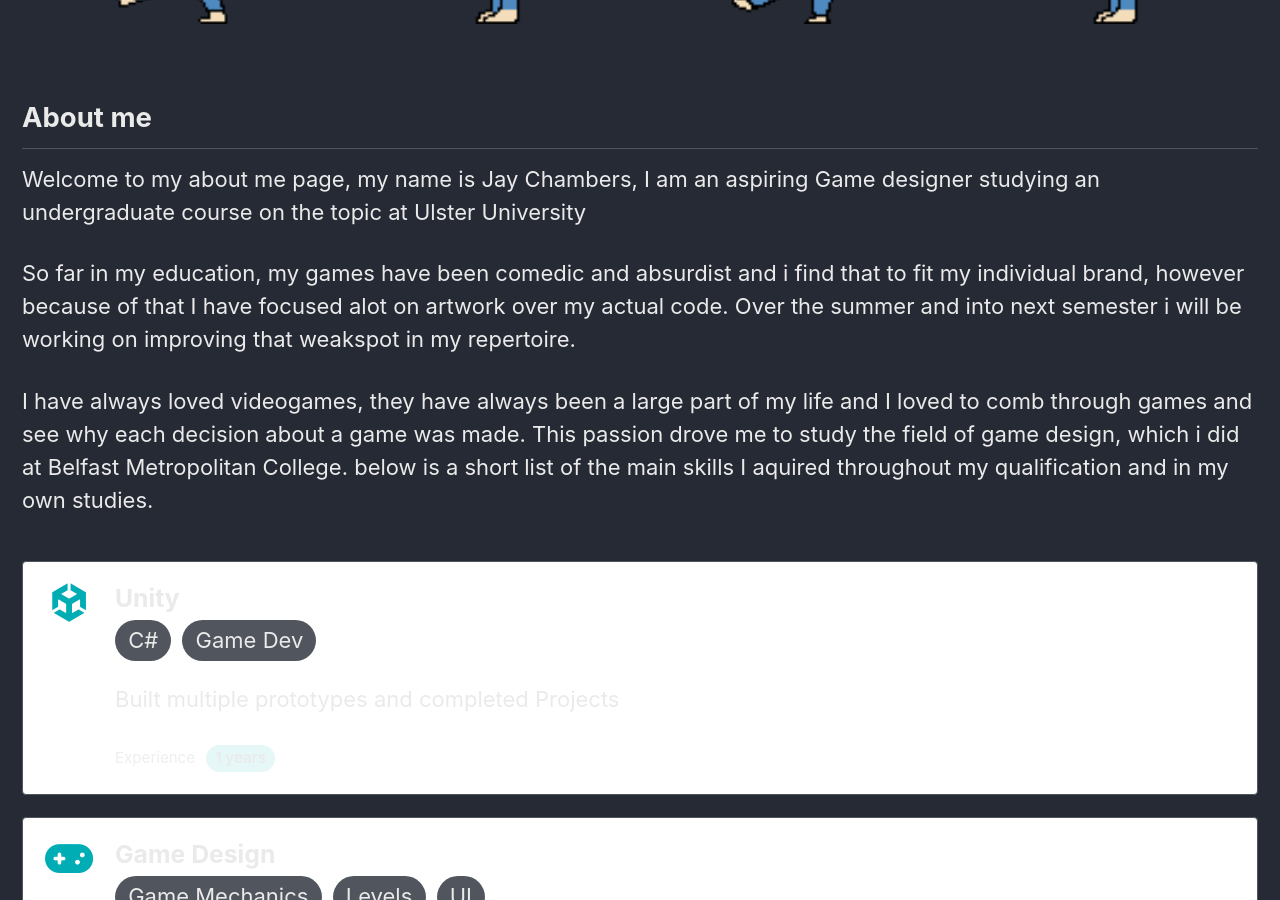
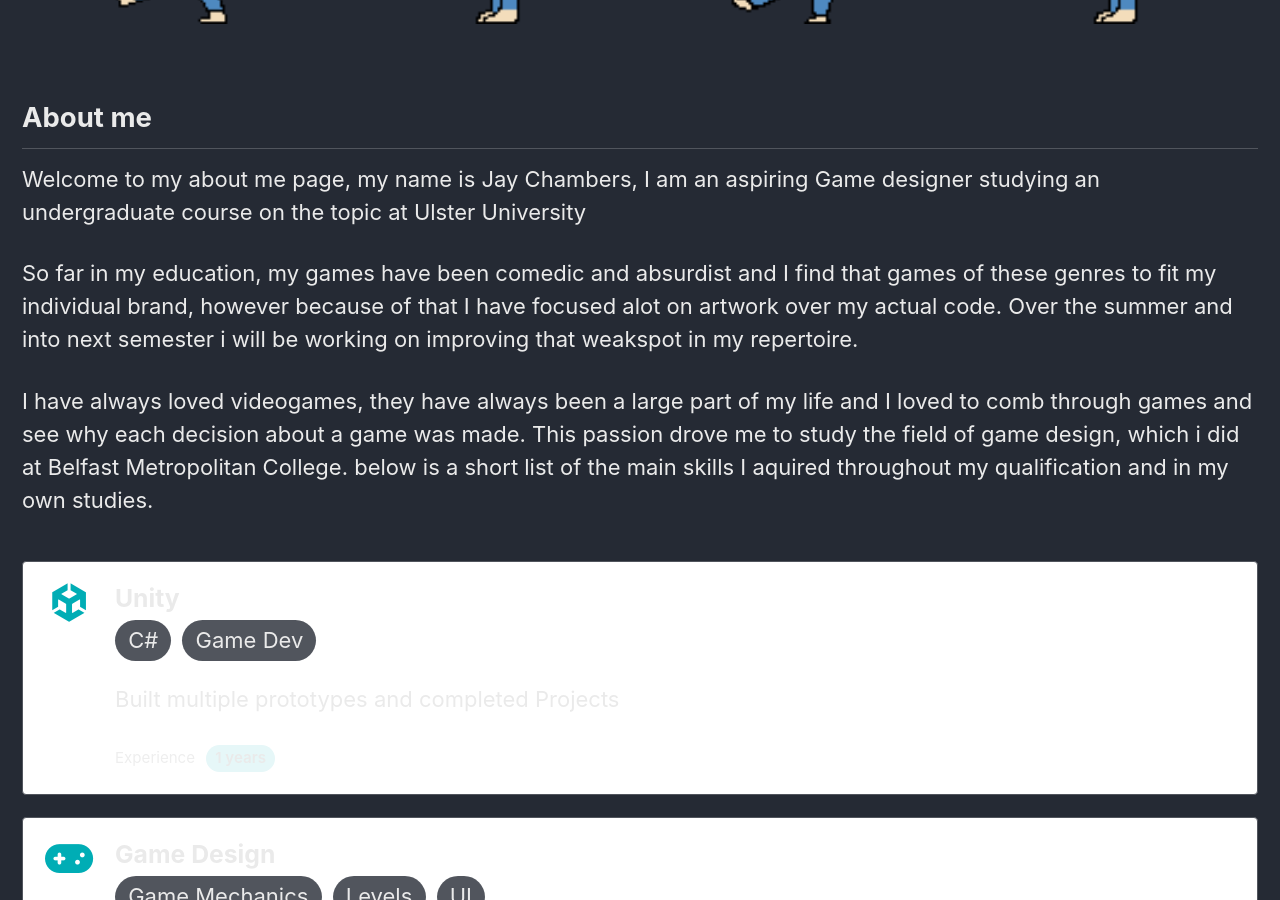
Before and after one commit to The-Funky-Pilot/The-Funky-Pilot.github.io, a Jekyll site: the page built from _pages/About-me.md, in a window 1280 px wide and 900 px high, scrolled down 418 px. Built offline with Jekyll 4.4.1, drawn with Linux system fonts in a browser that asks for light colours.

Commit message:
Update About-me.md

```diff
--- a/_pages/About-me.md
+++ b/_pages/About-me.md
@@ -26,7 +26,11 @@ skills:
 </p>
 
 <p>
-  So far in my education, my games have been comedic and absurdist and i find that to fit my individual brand, however because of that I have focused alot on artwork over my actual code. Over the summer and into next semester i will be working on improving that weakspot in my repertoire.
+  So far in my education, my games have been comedic and absurdist and I find that games of these genres to fit my individual brand, however because of that I have focused alot on artwork over my actual code. Over the summer and into next semester i will be working on improving that weakspot in my repertoire.
+</p>
+
+<p>
+
 </p>
 
 <p>
```
